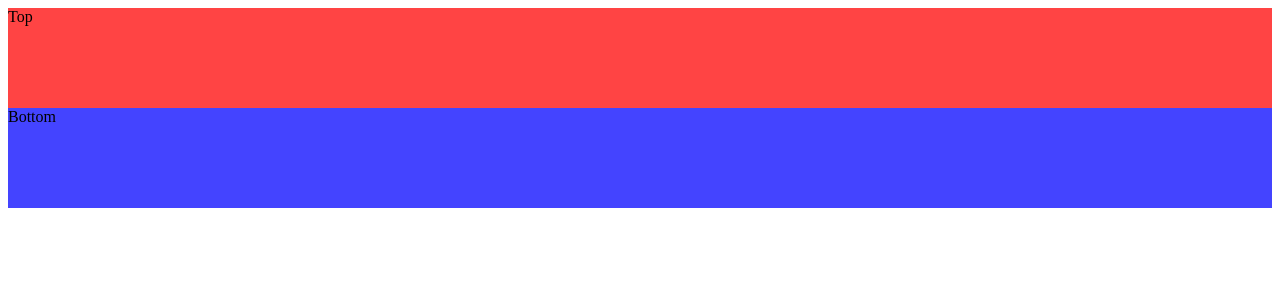
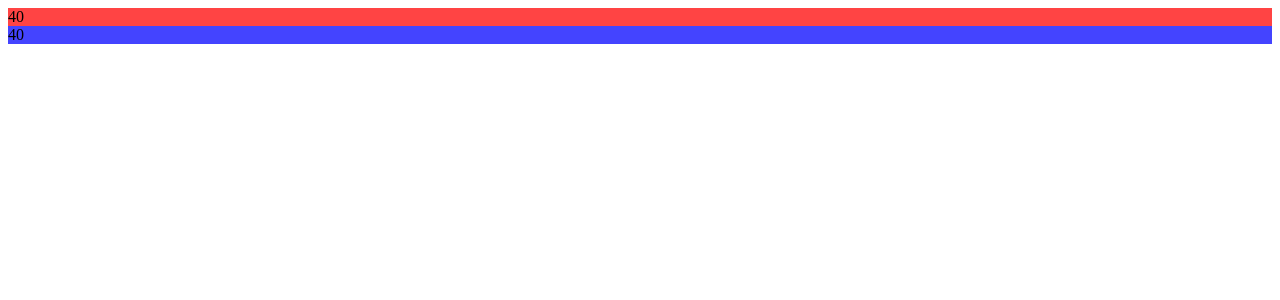
Before and after one commit to AceOfHeart5/game-life-tracker, a React (Vite) app: page / in a window 1280 px wide. Shown: the top 300 px of the page. Built offline with nearby package versions, Linux system fonts and the light colour scheme.

Commit message:
add player components

```diff
--- a/src/App.tsx
+++ b/src/App.tsx
@@ -1,17 +1,12 @@
+import PlayerList from "./components/PlayerList";
+
 function App() {
 	return <div style={{
 		display: "flex",
 		flexDirection: "column",
 		minHeight: "200px",
 	}}>
-		<div style={{
-			backgroundColor: "#f44",
-			flexGrow: 1,
-		}}>Top</div>
-		<div style={{
-			backgroundColor: "#44f",
-			flexGrow: 1,
-		}}>Bottom</div>
+		<PlayerList/>
 	</div>;
 }
 
--- a/src/components/LifeTotal.tsx
+++ /dev/null
@@ -1,5 +0,0 @@
-const LifeTotal = () => {
-    return <div></div>
-};
-
-export default LifeTotal;
--- /dev/null
+++ b/src/components/Player.tsx
@@ -0,0 +1,18 @@
+import { EntityId } from "@reduxjs/toolkit";
+import { useAppSelector } from "../hooks";
+import { selectPlayerById } from "../state/playerSlice";
+
+interface PlayerProps {
+    playerId: EntityId
+}
+
+const Player = ({ playerId }: PlayerProps) => {
+    const player = useAppSelector(s => selectPlayerById(s.players, playerId));
+    if (player === undefined) return <div key={playerId}>player not found</div>;
+
+    return <div style={{
+        backgroundColor: player.backgroundColor,
+    }}>{player.score}</div>
+};
+
+export default Player;
--- /dev/null
+++ b/src/components/PlayerList.tsx
@@ -0,0 +1,10 @@
+import { useAppSelector } from "../hooks";
+import { selectPlayerAllIds } from "../state/playerSlice";
+import Player from "./Player";
+
+const PlayerList = () => {
+    const playerIds = useAppSelector(s => selectPlayerAllIds(s.players));
+    return playerIds.map(playerId => <Player key={playerId} playerId={playerId}/>);
+};
+
+export default PlayerList;
--- a/src/main.tsx
+++ b/src/main.tsx
@@ -1,10 +1,14 @@
-import React from 'react'
-import ReactDOM from 'react-dom/client'
-import App from './App.tsx'
-import './index.css'
+import React from 'react';
+import ReactDOM from 'react-dom/client';
+import App from './App.tsx';
+import './index.css';
+import { store } from "./state/store.ts";
+import { Provider } from 'react-redux';
 
 ReactDOM.createRoot(document.getElementById('root')!).render(
-  <React.StrictMode>
-    <App />
-  </React.StrictMode>,
-)
+	<React.StrictMode>
+		<Provider store={store}>
+			<App />
+		</Provider>
+	</React.StrictMode>,
+);
--- a/src/state/playerSlice.ts
+++ b/src/state/playerSlice.ts
@@ -1,10 +1,11 @@
-import { createEntityAdapter, createSlice, PayloadAction } from "@reduxjs/toolkit";
+import { createEntityAdapter, createSlice, EntityId, PayloadAction } from "@reduxjs/toolkit";
 import { v4 as uuidv4 } from "uuid";
 
 interface Player {
-    id: string,
+    id: EntityId,
     name: string,
     score: number,
+    backgroundColor: string,
 }
 
 const playersAdapter = createEntityAdapter<Player>({
@@ -15,12 +16,14 @@ const player1: Player = {
     id: uuidv4(),
     name: "Player 1",
     score: 40,
+    backgroundColor: "#f44",
 };
 
 const player2: Player = {
     id: uuidv4(),
     name: "Player 2",
     score: 40,
+    backgroundColor: "#44f",
 };
 
 const playersSlice = createSlice({
@@ -45,6 +48,8 @@ const playersSlice = createSlice({
 
 export const {
     selectById: selectPlayerById,
+    selectEntities: selectPlayerAll,
+    selectIds: selectPlayerAllIds,
 } = playersAdapter.getSelectors();
 
 export default playersSlice.reducer;
```
